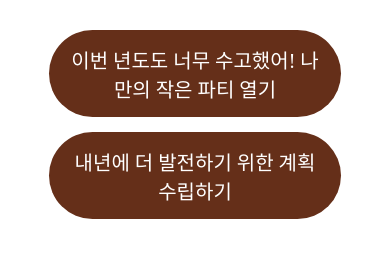
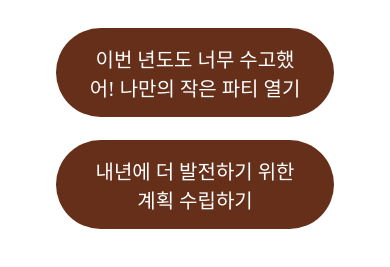
Before and after one commit to eun98bi/2022dramatest, a plain HTML site: page index.html in a window 390 px wide. Both pictures are taken after a click on the button "시작하기". Shown: the part 379-646 px from the top of the page. Drawn offline with Linux system fonts and the light colour scheme; a web font is replaced by a local one.

Commit message:
Update test.css

```diff
--- a/test.css
+++ b/test.css
@@ -274,7 +274,7 @@ button, input { font-family: 'Pretendard-Regular'; }
     display:inline-block;
     color : white;
     background-color: rgb(101,47,25);
-    min-width: 300px;
+    width: 70%;
     padding-top: 16px;
     padding-bottom: 15px;
     padding-left: 30px;
@@ -283,7 +283,8 @@ button, input { font-family: 'Pretendard-Regular'; }
     cursor: pointer;
     font-size: 20px;
 	margin : 0px 10px;
-    margin-top: 20px;
+    margin-top: 3px;
+    margin-bottom: 20px;
 }
 
 #middle {
@@ -427,16 +428,6 @@ button, input { font-family: 'Pretendard-Regular'; }
     margin-bottom: 28px;
 }
 
-.answer-11, .answer-12, .answer-21, .answer-22, .answer-31, .answer-32, .answer-41, .answer-42, .answer-51, .answer-52 {
-    min-width: 240px;
-    padding-top: 15px;
-    padding-bottom: 14px;
-    padding-left: 20px;
-    padding-right: 20px;
-    margin-top: 5px;
-    margin-bottom: 10px;
-}
-
 #result-title {
     font-size: 17px;
 }
```
